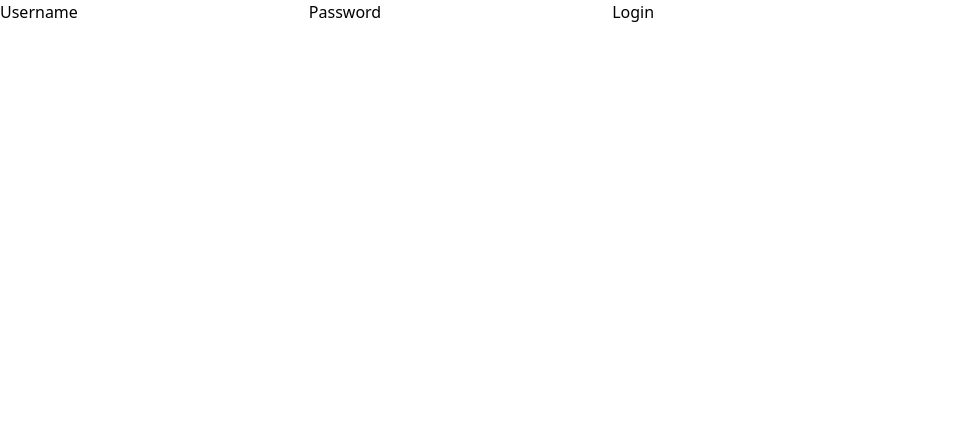
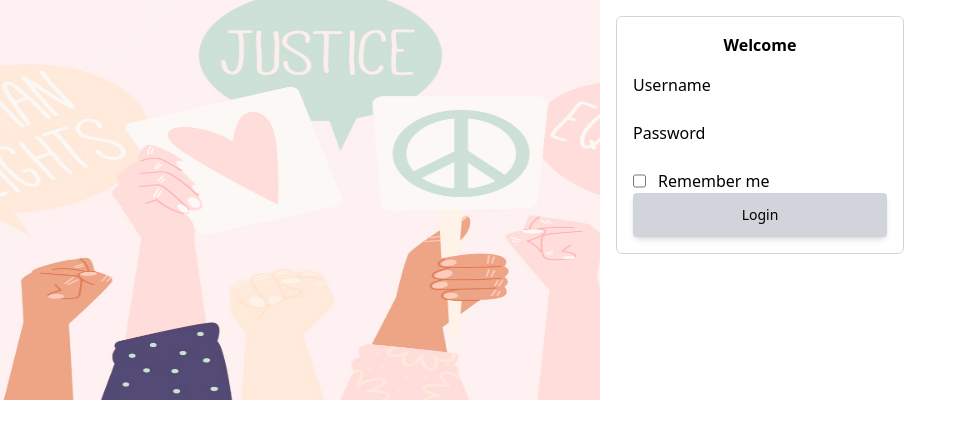
Before and after one commit to huridocs/uwazi-client, a Next.js app: page /login in a window 1280 px wide. Shown: the top 438 px of the page, without its empty margins (0-967 px from the left). Built offline with nearby package versions, Linux system fonts and the light colour scheme.

Commit message:
remember and minor styles WIP

```diff
--- a/src/pages/login.tsx
+++ b/src/pages/login.tsx
@@ -1,6 +1,8 @@
 import React, { useState } from 'react';
 import type { NextPage } from 'next';
 import { useRouter } from 'next/router';
+import Image from 'next/image';
+
 import { FieldValues, SubmitHandler, useForm } from 'react-hook-form';
 import { login } from 'services/user';
 
@@ -19,10 +21,11 @@ const Login: NextPage = () => {
   register('password', {
     required: true,
   });
+  register('remember');
 
-  const onSubmit: SubmitHandler<FieldValues> = async ({ username, password }) => {
+  const onSubmit: SubmitHandler<FieldValues> = async ({ username, password, remember }) => {
     try {
-      const response = await login(username, password);
+      const response = await login(username, password, remember);
       if (!response.error) {
         router.push(router.query.from || '/library/cards');
       }
@@ -32,18 +35,48 @@ const Login: NextPage = () => {
   };
 
   return (
+    <section className="h-screen">
+      <div className="flex">
+        <div className="invisible md:visible">
+          <Image src="/loginPicture.jpg" alt="login" width="600" height="400" />
+        </div>
+        <div className="w-80">
           <form onSubmit={handleSubmit(onSubmit)}>
+            <div className="flex flex-col p-4 m-4 bg-white border rounded-md border-neutral-300 hover:border-neutral-500 hover:shadow-md">
               <>
-        <label htmlFor="username">Username</label>
-        <input type="text" id="username" {...register('username')} />
+                <h2 className="mb-4 font-bold text-center">Welcome</h2>
+                <label htmlFor="username" className="flex flex-col">
+                  Username
+                  <input type="text" id="username" {...register('username')} autoComplete="false" />
                   {errors.username && <p>Username is required.</p>}
-        <label htmlFor="password">Password</label>
-        <input type="password" id="password" {...register('password')} />
+                </label>
+                <label htmlFor="password" className="flex flex-col">
+                  Password
+                  <input
+                    type="password"
+                    id="password"
+                    {...register('password')}
+                    autoComplete="false"
+                  />
                   {errors.password && <p>Password is required.</p>}
-        <button type="submit">Login</button>
+                </label>
+                <label htmlFor="remember" className="flex flex-row gap-3">
+                  <input type="checkbox" id="remember" {...register('remember')} />
+                  Remember me
+                </label>
+                <button
+                  type="submit"
+                  className="inline-block py-3 text-sm font-medium bg-gray-300 rounded shadow-md px-7 "
+                >
+                  Login
+                </button>
                 {loginError && <p>Login failed</p>}
               </>
+            </div>
           </form>
+        </div>
+      </div>
+    </section>
   );
 };
 export default Login;
--- a/src/services/user.ts
+++ b/src/services/user.ts
@@ -5,8 +5,8 @@ type ServiceResponse = {
   };
 };
 
-const login = async (username: string, password: string): Promise<ServiceResponse> =>
-  Promise.resolve({ data: { username, password } });
+const login = async (username: string, password: string, rembember:boolean): Promise<ServiceResponse> =>
+  Promise.resolve({ data: { username, password, rembember } });
 
 export type { ServiceResponse };
 export { login };
```
Also changed, not shown: public/loginPicture.jpg (added). Lines whose indentation alone changed are shown as unchanged.
